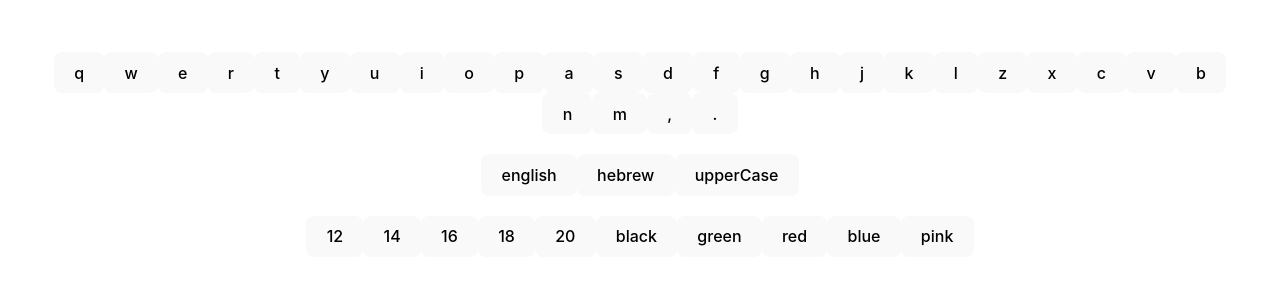
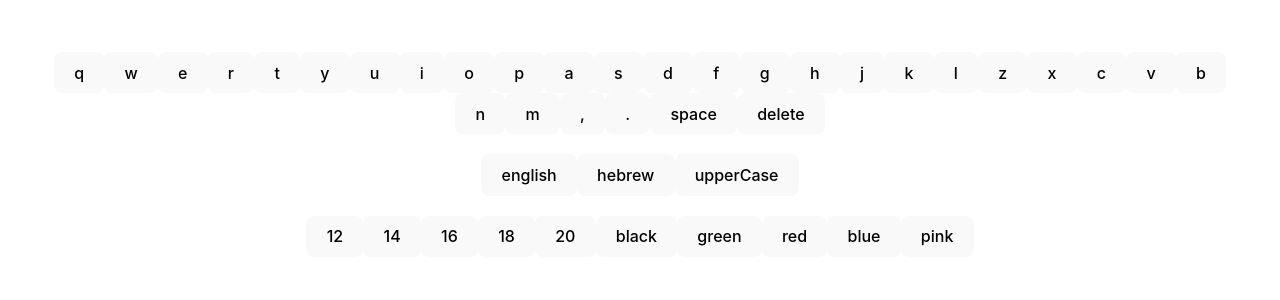
Before and after one commit to YairMoler/word-editor, a React (Vite) app: page / in a window 1280 px wide. Shown: the top 300 px of the page. Built offline with nearby package versions, Linux system fonts and the light colour scheme.

Commit message:
add space and delete

```diff
--- a/src/App.jsx
+++ b/src/App.jsx
@@ -11,9 +11,9 @@ function App() {
         currentSize: 12,
         currentColor: "black",
     });
-
     const [KeyboardType, setKeyboardType] = useState(KeyboardTypeArray.english);
     const [charArray, setCharArray] = useState([]);
+
     function addChar(char) {
         setCharArray((prevCharArray) => [...prevCharArray, { size: currentStyle.currentSize, color: currentStyle.currentColor, value: char }]);
         console.log("{ size: currentStyle.currentSize, colors: currentStyle.currentColor, value: char }: ", {
@@ -22,6 +22,11 @@ function App() {
             value: char,
         });
     }
+
+    function deleteChar() {
+        setCharArray((prevCharArray) => prevCharArray.filter((item, index) => index !== prevCharArray.length - 1));
+    }
+
     function changeLanguages(language) {
         setKeyboardType(() => KeyboardTypeArray[language]);
     }
@@ -38,7 +43,7 @@ function App() {
         <>
             <Display charArray={charArray} />
 
-            <Keyboard KeyboardType={KeyboardType} handleClick={addChar} />
+            <Keyboard KeyboardType={KeyboardType} handleClickAdd={addChar} handleClickDelete={deleteChar} />
             <Languages handleClick={changeLanguages} KeyboardType={["english", "hebrew", "upperCase"]} />
 
             <Style handleClick={changeStyle("currentSize")} buttons={[12, 14, 16, 18, 20]} />
--- a/src/components/Keyboard.jsx
+++ b/src/components/Keyboard.jsx
@@ -2,10 +2,16 @@ function Keyboard(props) {
     return (
         <div>
             {props.KeyboardType.map((item) => (
-                <button key={item} onClick={() => props.handleClick(item)}>
+                <button key={item} onClick={() => props.handleClickAdd(item)}>
                     {item}
                 </button>
             ))}
+            <button key="space" onClick={() => props.handleClickAdd(" ")}>
+                space
+            </button>
+            <button key="delete" onClick={() => props.handleClickDelete()}>
+                delete
+            </button>
         </div>
     );
 }
--- a/src/css/Display.module.css
+++ b/src/css/Display.module.css
@@ -1,4 +1,5 @@
 .div{
     display: flex;
     justify-content: center;
+    white-space: pre;
 }
```
